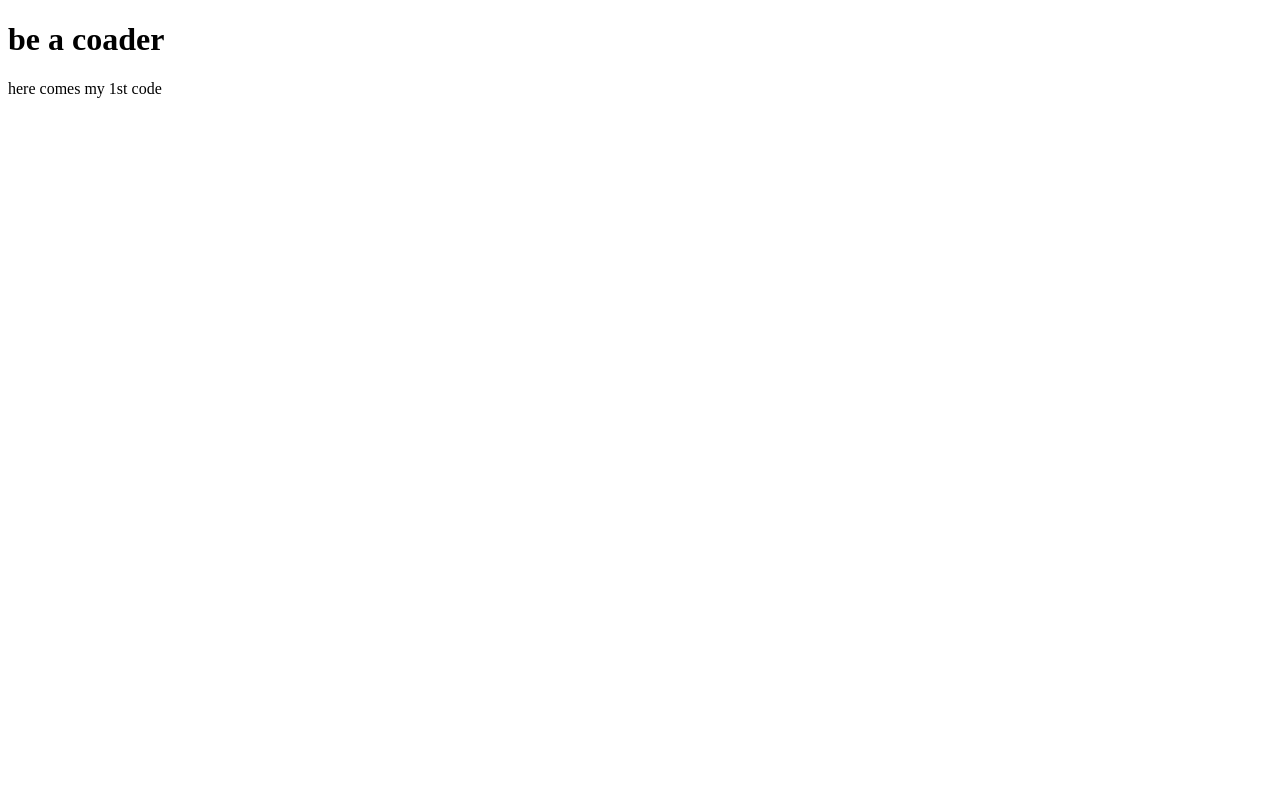
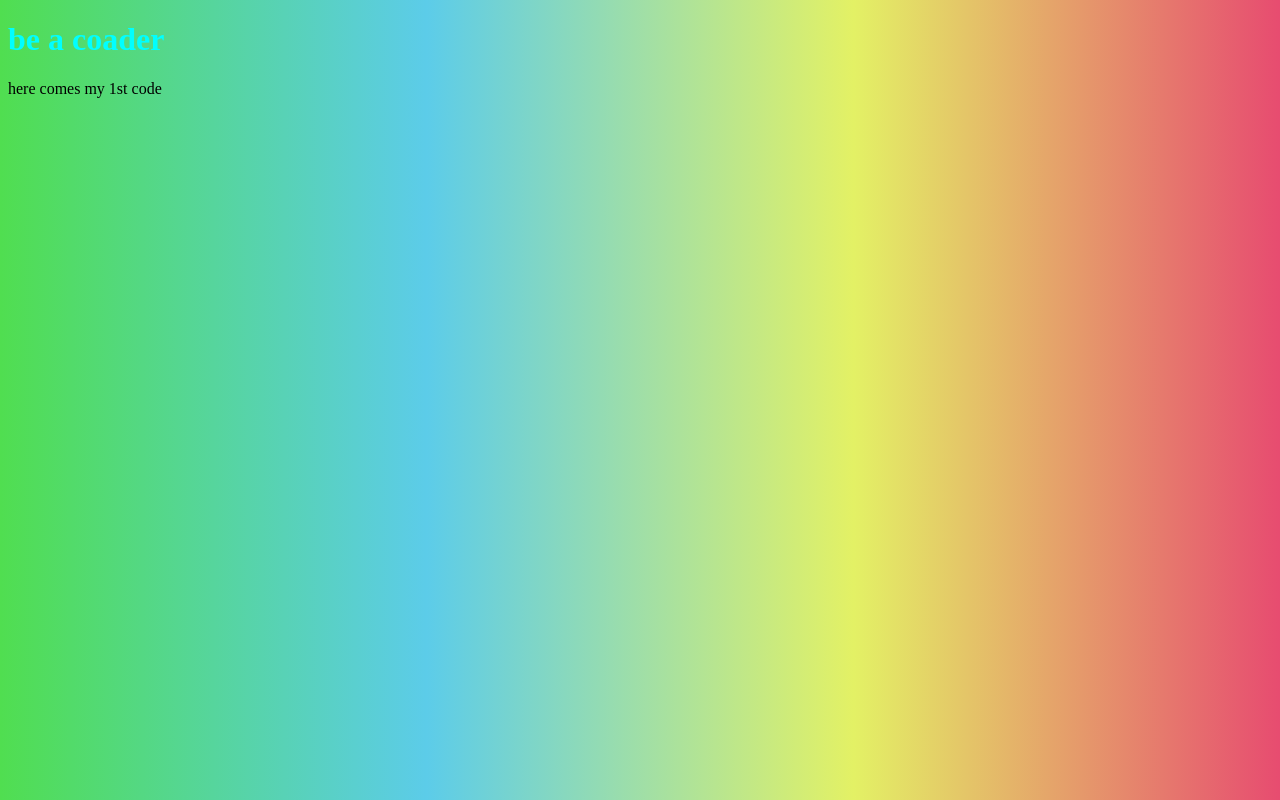
Before and after one commit to ankush-kumar-7/project, a plain HTML site: page index.html in a window 1280 px wide. Drawn offline with Linux system fonts and the light colour scheme.

Commit message:
changes maded

```diff
--- a/index.html
+++ b/index.html
@@ -4,6 +4,7 @@
     <meta charset="UTF-8">
     <meta name="viewport" content="width=device-width, initial-scale=1.0">
     <title>sample code</title>
+    <link rel="stylesheet" href="style.css">
 </head>
 <body>
     <h1>be a coader</h1>
--- a/style.css
+++ b/style.css
@@ -1,4 +1,7 @@
 h1{
     color: aqua;
-    background-color: aquamarine;
 }
+
+body {
+    background:linear-gradient(90deg, rgb(80, 222, 80), rgb(92, 204, 233), rgb(227, 241, 101), rgb(231, 76, 112));
+}
```
